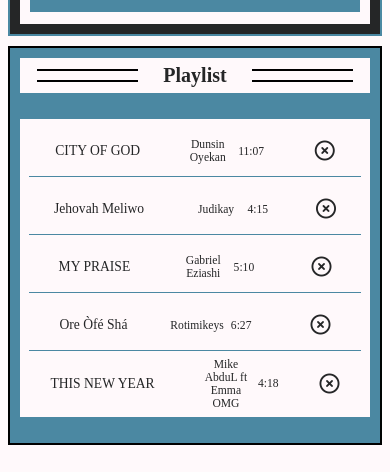
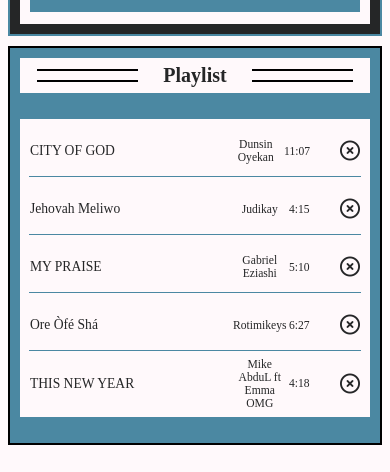
Before and after one commit to philipokeniyi/music-player, a plain HTML site: page index.html in a window 390 px wide. Shown: the part 372-844 px from the top of the page. Drawn offline with Linux system fonts and the light colour scheme; a web font is replaced by a local one.

Commit message:
Update mp.css

```diff
--- a/mp.css
+++ b/mp.css
@@ -258,11 +258,23 @@ button:focus,
     width: 100%;
     text-align: left;
   }
+  .playlist-song-info {
+  height: 100%;
+  width: 100%;
+  display: flex;
+  flex-direction: row;
+  align-items: center;
+  justify-content: space-between;
+  column-gap: 0px;
+  padding: 2px 0;
+  font-family: Signika Negative;
+}
   .playlist-song {
     width: 100%;
     display: flex;
     height: 50px;
-    justify-content: space-around;
+    gap: 30px;
+    justify-content: space-between;
     align-items: center;
     padding: 1px;
   }
```
